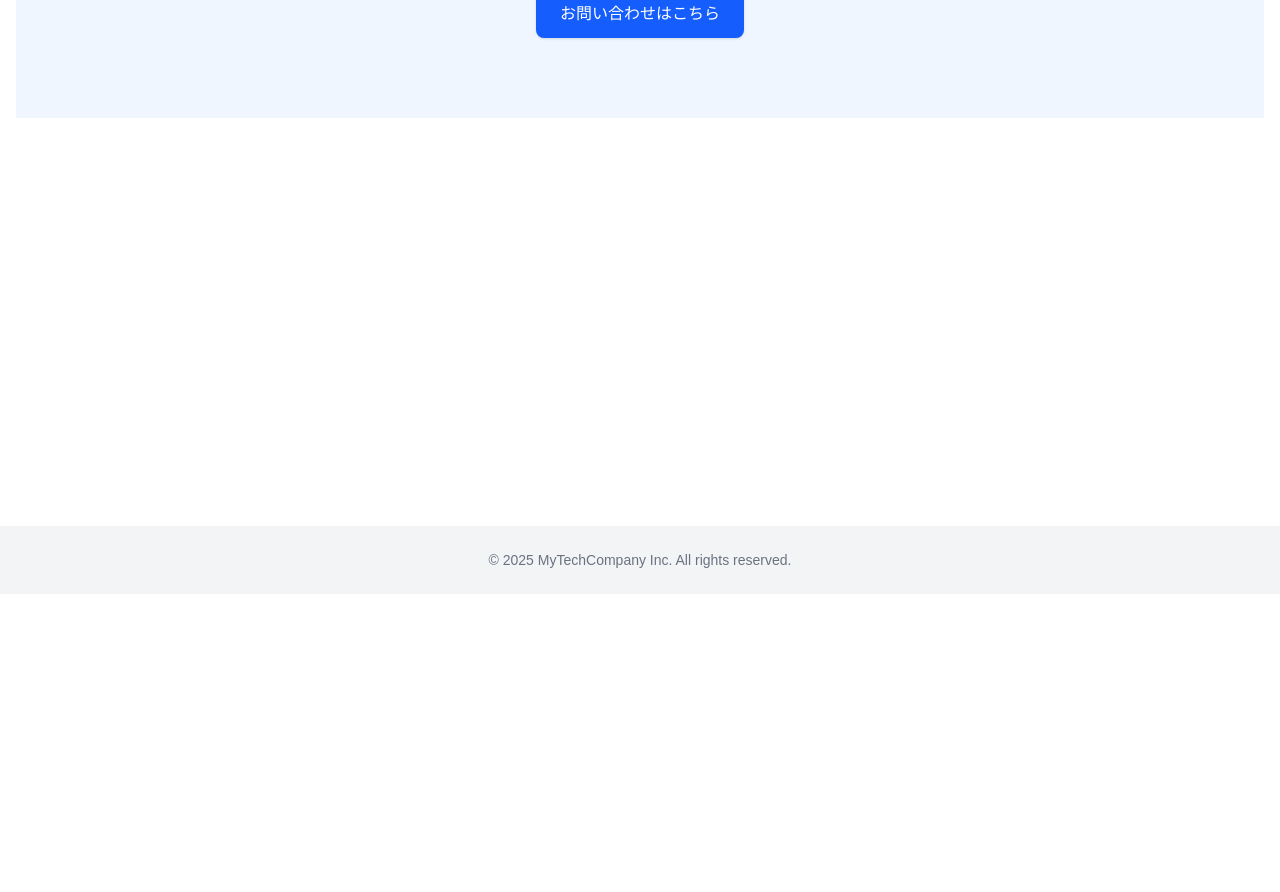
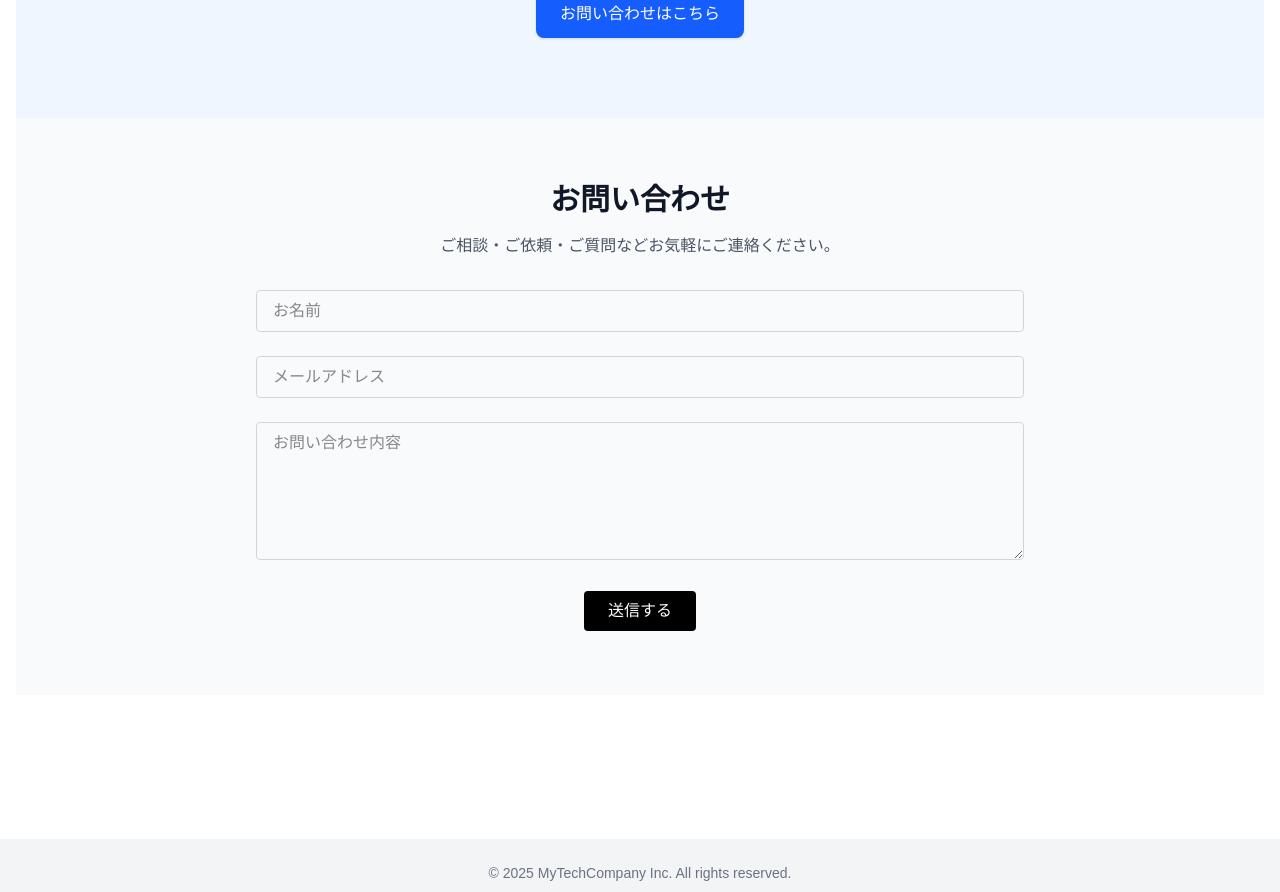
Before and after one commit to YusukeOhno16/my-company-site, a Next.js app: page / in a window 1280 px wide. Shown: the part 382-1274 px from the top of the page. Before the commit the page ends 976 px from the top, so only its background shows below. Built offline with nearby package versions, Linux system fonts and the light colour scheme.

Commit message:
コンタクトページのデザインを追加。

```diff
--- /dev/null
+++ b/src/app/contact/page.tsx
@@ -0,0 +1,10 @@
+import ContactSection from "@/components/ContactSection";
+
+export default function ContactPage() {
+  return (
+    <main className="min-h-screen bg-white px-4 py-16">
+      {/* /contact ページに表示するお問い合わせセクション */}
+      <ContactSection />
+    </main>
+  );
+}
--- a/src/app/page.tsx
+++ b/src/app/page.tsx
@@ -1,10 +1,14 @@
 import HeroSection from "@/components/HeroSection"; // Heroセクションをインポート
+// お問い合わせセクションをインポート
+import ContactSection from "@/components/ContactSection";
 
 export default function Home() {
   return (
     <main className="min-h-screen px-4 py-12 sm:py-24 bg-white">
       {/* トップページにHeroセクションを表示 */}
       <HeroSection />
+      {/* お問い合わせセクションを表示 */}
+      <ContactSection />
     </main>
   );
 }
--- /dev/null
+++ b/src/components/ContactSection.tsx
@@ -0,0 +1,39 @@
+import React from "react";
+
+export default function ContactSection() {
+  return (
+    <section className="bg-gray-50 py-16 px-4">
+      <div className="max-w-3xl mx-auto text-center">
+        <h2 className="text-3xl font-semibold text-gray-900 mb-4">
+          お問い合わせ
+        </h2>
+        <p className="text-gray-600 mb-8">
+          ご相談・ご依頼・ご質問などお気軽にご連絡ください。
+        </p>
+        <form className="space-y-6">
+          <input
+            type="text"
+            placeholder="お名前"
+            className="w-full border border-gray-300 rounded px-4 py-2"
+          />
+          <input
+            type="email"
+            placeholder="メールアドレス"
+            className="w-full border border-gray-300 rounded px-4 py-2"
+          />
+          <textarea
+            rows={5}
+            placeholder="お問い合わせ内容"
+            className="w-full border border-gray-300 rounded px-4 py-2"
+          />
+          <button
+            type="submit"
+            className="bg-black text-white px-6 py-2 rounded hover:opacity-90"
+          >
+            送信する
+          </button>
+        </form>
+      </div>
+    </section>
+  );
+}
```
